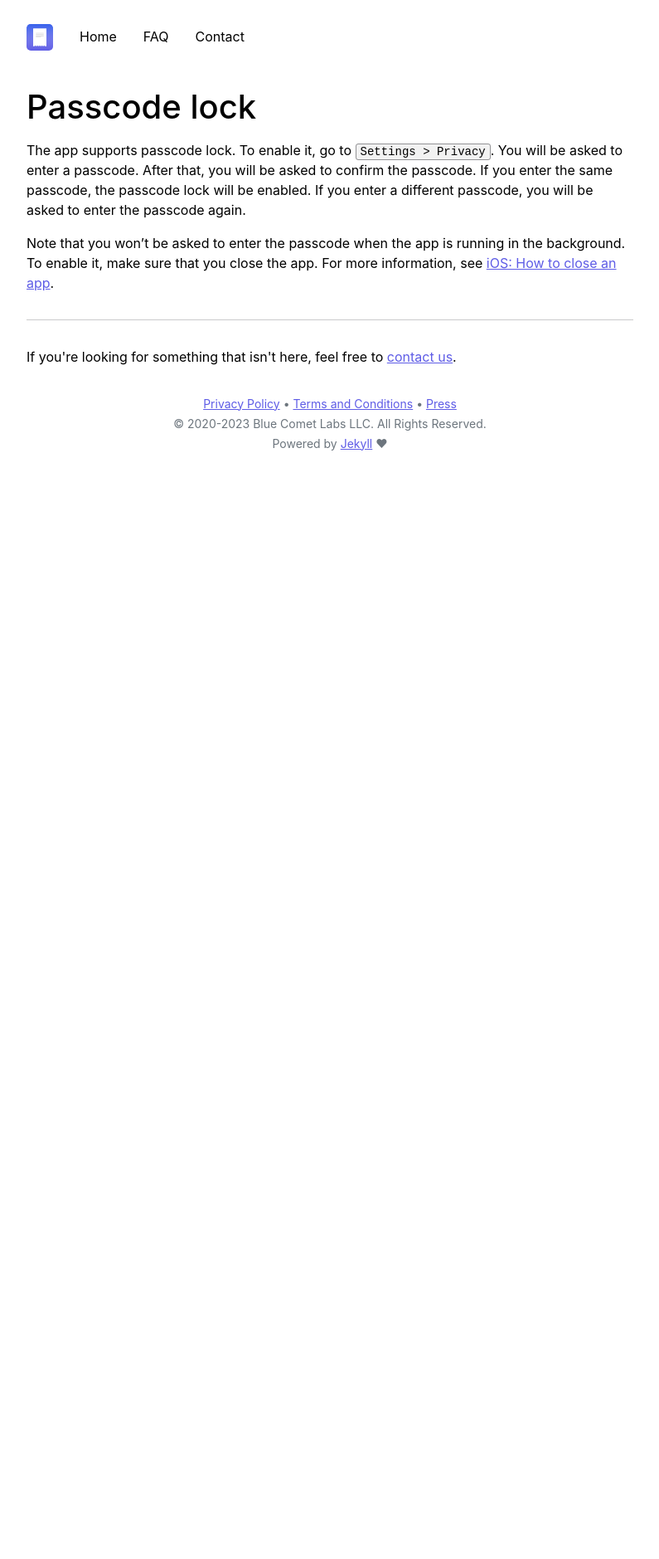
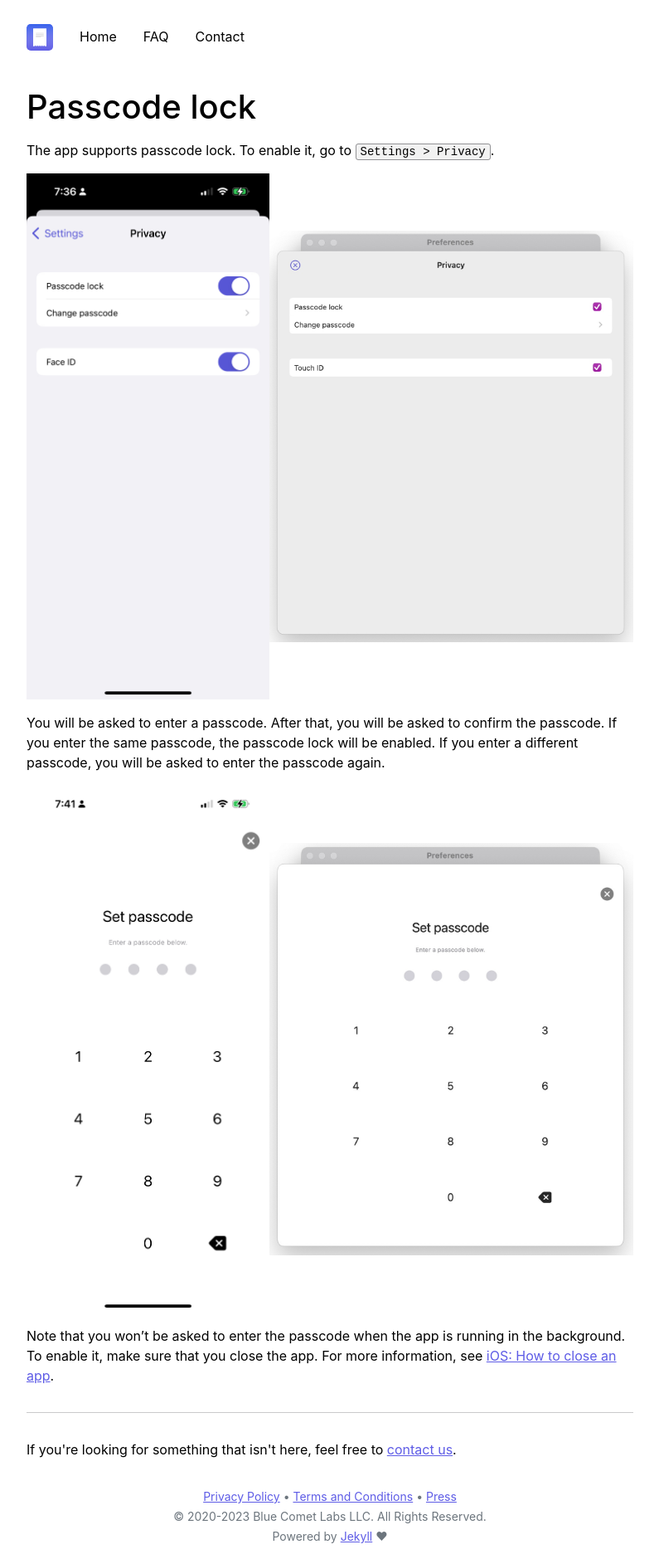
Before and after one commit to bluecometlabs/getexpenses.app, a Jekyll site: the page built from pages/faq/passcode-lock.md, in a window 1280 px wide. Shown: the whole page at 83% size, without its empty margins (242-1037 px from the left). Built offline with Jekyll 4.4.1, drawn with Linux system fonts in a browser that asks for light colours; before the commit the page ends 900 px from its top, so only the background shows below that.

Commit message:
Update faq pages

```diff
--- a/pages/faq/passcode-lock.md
+++ b/pages/faq/passcode-lock.md
@@ -6,7 +6,13 @@ permalink: /faq/passcode-lock
 
 # Passcode lock
 
-The app supports passcode lock. To enable it, go to `Settings > Privacy`. You will be asked to enter a passcode. After that, you will be asked to confirm the passcode. If you enter the same passcode, the passcode lock will be enabled. If you enter a different passcode, you will be asked to enter the passcode again.
+The app supports passcode lock. To enable it, go to `Settings > Privacy`.
+
+<img src="../../assets/faq/passcode-lock/passcode-lock-ios.jpg" width="40%"><img src="../../assets/faq/passcode-lock/passcode-lock-mac.jpg" width="60%">
+
+You will be asked to enter a passcode. After that, you will be asked to confirm the passcode. If you enter the same passcode, the passcode lock will be enabled. If you enter a different passcode, you will be asked to enter the passcode again.
+
+<img src="../../assets/faq/passcode-lock/passcode-lock-set-ios.jpg" width="40%"><img src="../../assets/faq/passcode-lock/passcode-lock-set-mac.jpg" width="60%">
 
 Note that you won't be asked to enter the passcode when the app is running in the background. To enable it, make sure that you close the app. For more information, see [iOS: How to close an app](https://support.apple.com/en-us/HT201330).
 
```
Also changed, not shown: pages/faq/family-purchases.md (+1 -1 lines), pages/faq/troubleshooting-sharing-link.md (+5 -0 lines), assets/faq/passcode-lock/passcode-lock-ios.jpg (added), assets/faq/passcode-lock/passcode-lock-mac.jpg (added), assets/faq/passcode-lock/passcode-lock-set-ios.jpg (added), assets/faq/passcode-lock/passcode-lock-set-mac.jpg (added), assets/faq/troubleshooting-sharing-link/sharing-link-messages-ios.jpg (added), assets/faq/troubleshooting-sharing-link/sharing-link-messages-mac.jpg (added).
